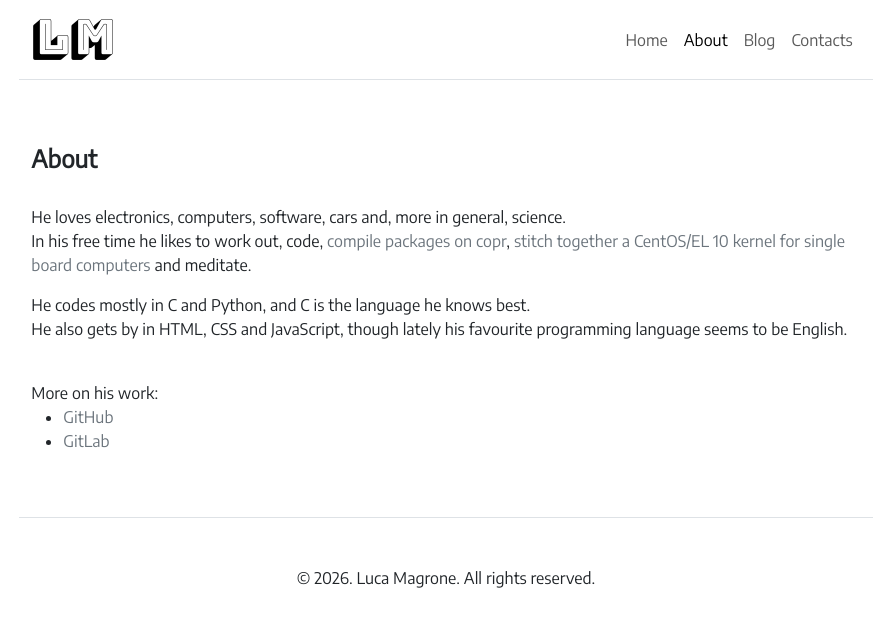
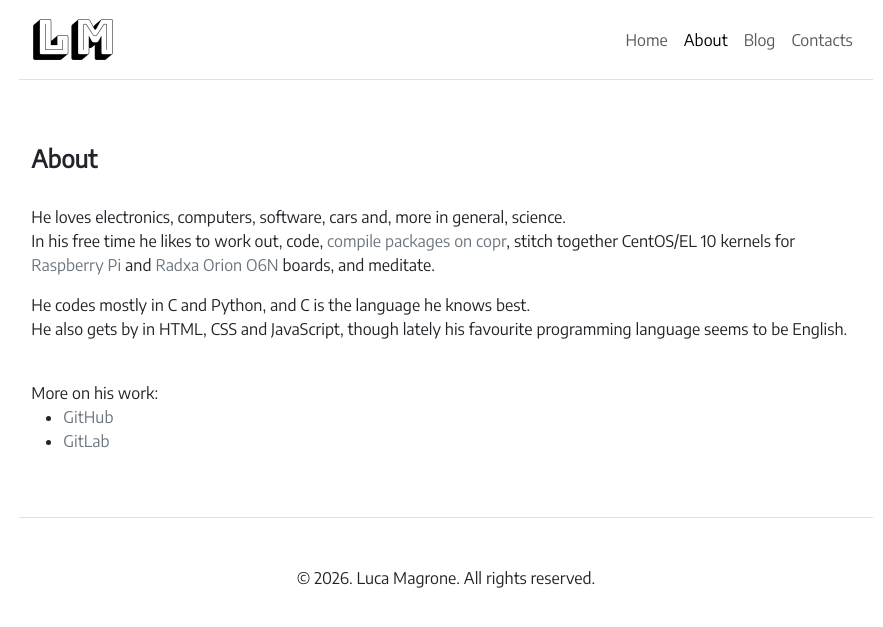
Before and after one commit to Leuca/Leuca.github.io, a Jekyll site: the page built from about.html, in a window 1280 px wide. Shown: the top 627 px of the page, without its empty margins (194-1077 px from the left). Built offline with Jekyll 4.4.1, drawn with Linux system fonts in a browser that asks for light colours.

Commit message:
About: mention the Orion O6N port
Signed-off-by: Luca Magrone <luca@magrone.cc>

```diff
--- a/about.html
+++ b/about.html
@@ -8,7 +8,7 @@ permalink: /about
             <p>
                 He loves electronics, computers, software, cars and, more in general, science.
                 <br>
-                In his free time he likes to work out, code, <a href="https://copr.fedorainfracloud.org/coprs/lucamagrone/" class="link-secondary">compile packages on copr</a>, <a href="https://gitlab.com/Leuca/centos-stream-10/-/tree/rpi64?ref_type=heads" class="link-secondary">stitch together a CentOS/EL 10 kernel for single board computers</a> and meditate.
+                In his free time he likes to work out, code, <a href="https://copr.fedorainfracloud.org/coprs/lucamagrone/" class="link-secondary">compile packages on copr</a>, stitch together CentOS/EL 10 kernels for <a href="https://gitlab.com/Leuca/centos-stream-10/-/tree/rpi64?ref_type=heads" class="link-secondary">Raspberry Pi</a> and <a href="/blog/2026/10/22/orion-o6n/" class="link-secondary">Radxa Orion O6N</a> boards, and meditate.
             </p>
             <p>
                 He codes mostly in C and Python, and C is the language he knows best.
```
